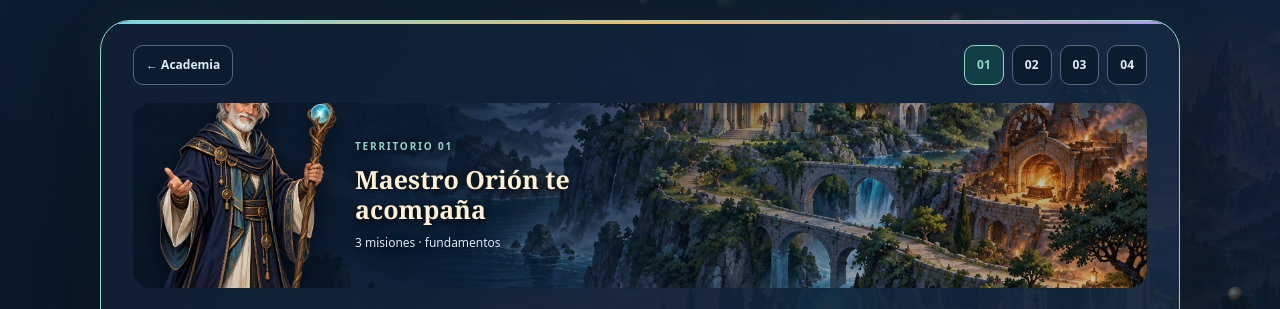
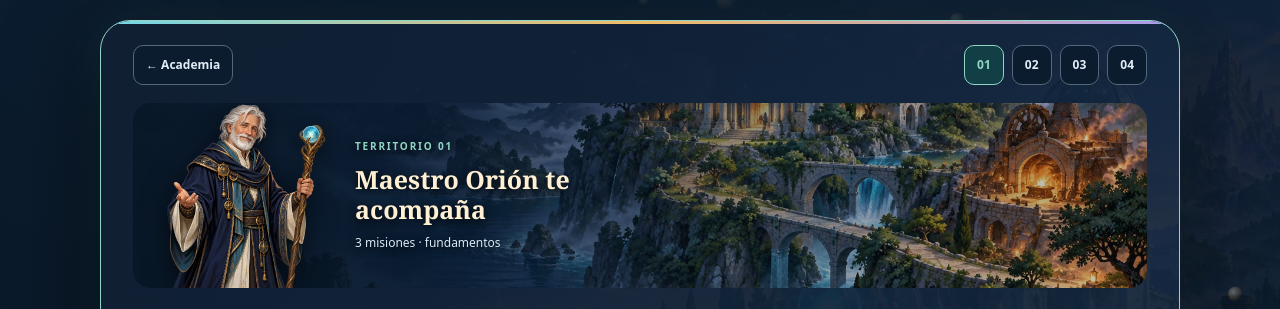
Before and after one commit to nespinozagonzalez-hub/introGami, a website: page modulos/1/index.html in a window 1280 px wide. Shown: the top 309 px of the page. Drawn offline with Linux system fonts and the light colour scheme.

Commit message:
Conserva el rostro completo de los guías en las bienvenidas

```diff
--- a/shared/module-journey.css
+++ b/shared/module-journey.css
@@ -11,7 +11,7 @@
 .module-compass .compass-home{margin-right:auto}
 .module-compass a[aria-current=page]{background:var(--territory-tint);color:var(--territory-accent);border-color:var(--territory-accent)}
 .territory-scene{height:185px;position:relative;isolation:isolate;display:flex;align-items:center;gap:12px;border-radius:18px;overflow:hidden;margin-bottom:24px;background:linear-gradient(90deg,#081725c9,#08172535),url('../assets/illustrations/academy-landscape.webp') var(--territory-crop)/cover}
-.territory-guide{width:210px;height:210px;object-fit:contain;align-self:flex-end;filter:drop-shadow(0 5px 14px #0009)}
+.territory-guide{width:210px;height:185px;object-fit:contain;align-self:flex-end;filter:drop-shadow(0 5px 14px #0009)}
 .territory-caption{display:grid;gap:10px;max-width:360px;text-shadow:0 2px 10px #000;font:14px/1.5 system-ui,sans-serif;padding-right:20px}
 .territory-caption small{font-size:10px;letter-spacing:.18em;color:var(--territory-accent);font-weight:800}
 .territory-caption strong{font:700 25px/1.2 Georgia,serif;color:#fff0d4}
@@ -35,5 +35,5 @@
 .journey-final{border:1px solid #f4d599;background:#10263c;padding:22px;border-radius:16px;text-align:center;margin:20px 0}.journey-final[hidden]{display:none}.journey-final h3{color:#ffe4ad}.journey-final p{color:#c8dceb}
 .orbe-journey .small-btn,.orbe-journey .option,.orbe-journey select{min-height:44px}
 @media(max-width:980px){.orbe-journey #stationMenu{display:grid;grid-template-columns:repeat(2,minmax(0,1fr));gap:7px}.orbe-journey .station-btn{margin:0;padding:10px;align-items:start}.orbe-journey .station-left{gap:7px}.orbe-journey .station-state{margin-top:6px}.orbe-journey .station-icon{flex:none}.orbe-journey .sidebar-head{padding:13px 16px}}
-@media(max-width:620px){.orbe-journey .landing{padding:12px 12px 88px}.orbe-journey .landing-card,.orbe-journey .intro-card{padding:16px!important}.territory-scene{height:155px;margin-bottom:20px}.territory-guide{width:135px;height:165px}.territory-caption{gap:8px;padding-right:10px}.territory-caption strong{font-size:20px}.territory-caption span{font-size:11px}.territory-goal{grid-template-columns:minmax(0,1fr);padding:13px;margin:16px 0}.territory-progress{grid-column:1;grid-row:auto;justify-self:start}.module-compass{gap:5px}.module-compass a{padding:8px 10px;font-size:11px;min-height:40px}.station-step{flex-basis:100%}.station-flow .journey-button{flex:1;min-width:135px}.orbe-journey .station-btn{font-size:11px}.orbe-journey .station-icon{width:26px;height:30px}.orbe-journey .station-left{gap:6px}.orbe-journey .station-state{font-size:9px;min-width:16px;padding:0 4px}}
+@media(max-width:620px){.orbe-journey .landing{padding:12px 12px 88px}.orbe-journey .landing-card,.orbe-journey .intro-card{padding:16px!important}.territory-scene{height:155px;margin-bottom:20px}.territory-guide{width:135px;height:155px}.territory-caption{gap:8px;padding-right:10px}.territory-caption strong{font-size:20px}.territory-caption span{font-size:11px}.territory-goal{grid-template-columns:minmax(0,1fr);padding:13px;margin:16px 0}.territory-progress{grid-column:1;grid-row:auto;justify-self:start}.module-compass{gap:5px}.module-compass a{padding:8px 10px;font-size:11px;min-height:40px}.station-step{flex-basis:100%}.station-flow .journey-button{flex:1;min-width:135px}.orbe-journey .station-btn{font-size:11px}.orbe-journey .station-icon{width:26px;height:30px}.orbe-journey .station-left{gap:6px}.orbe-journey .station-state{font-size:9px;min-width:16px;padding:0 4px}}
 @media(prefers-reduced-motion:reduce){.journey-button{transition:none}}
```
